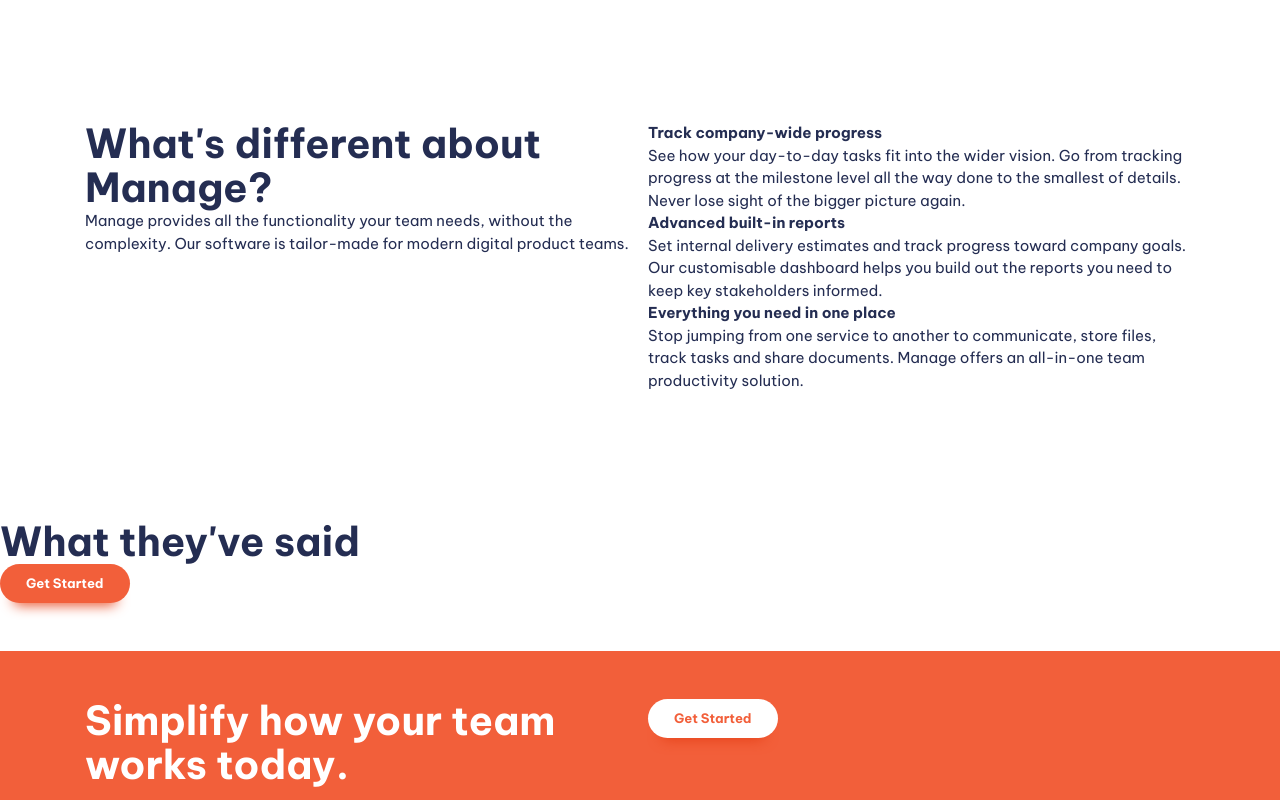
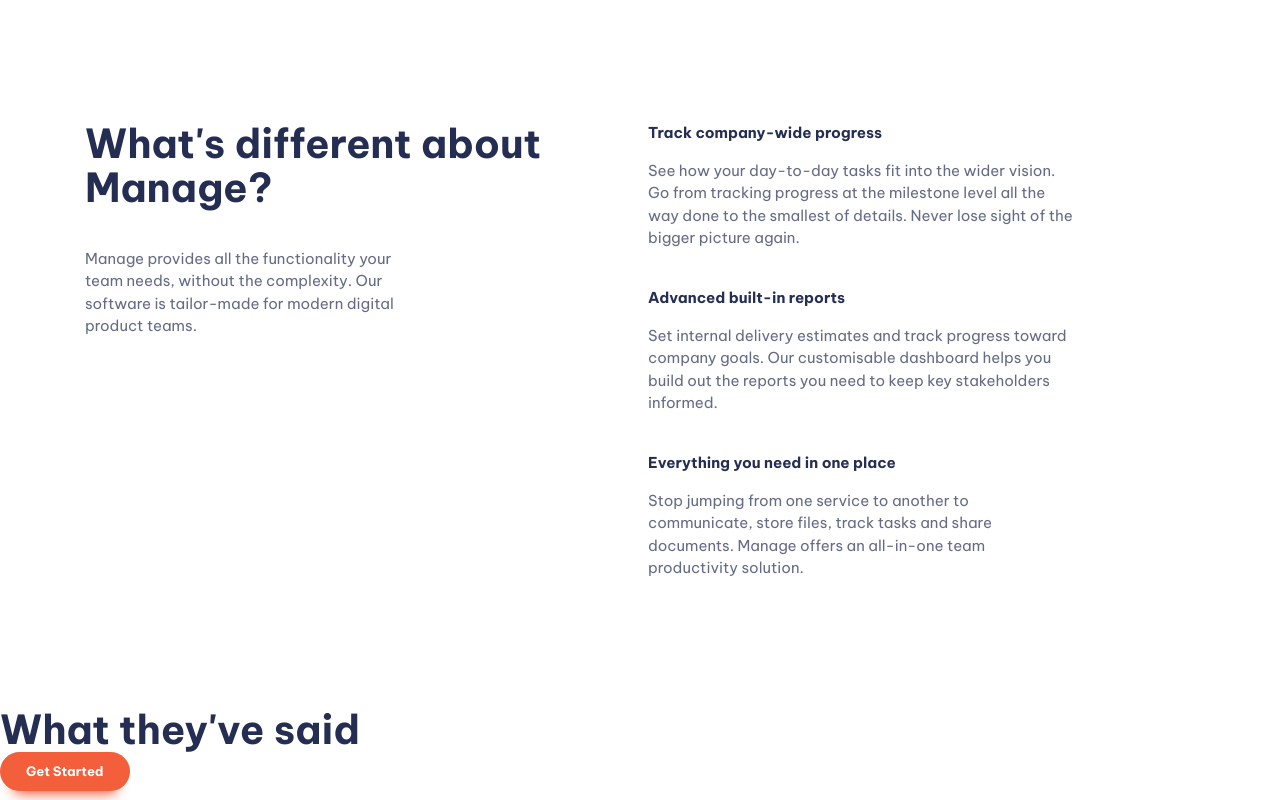
Before and after one commit to dipshanadh/fem-manage-landing-page, a website built with Vite: page index.html in a window 1280 px wide. Shown: the part 700-1500 px from the top of the page. Built offline with nearby package versions, Linux system fonts and the light colour scheme.

Commit message:
Spacings

```diff
--- a/index.html
+++ b/index.html
@@ -65,7 +65,7 @@
 			<section class="padding-block-900">
 				<div class="container">
 					<div class="even-columns">
-						<div>
+						<div class="flow">
 							<h1 class="fs-primary-heading fw-bold">
 								Bring everyone together to build better
 								products.
@@ -89,7 +89,7 @@
 			<section class="padding-block-900">
 				<div class="container">
 					<div class="even-columns">
-						<div>
+						<div class="flow">
 							<h2 class="fs-secondary-heading fw-bold">
 								What's different about Manage?
 							</h2>
@@ -102,42 +102,55 @@
 						<div>
 							<ul
 								role="list"
-								class="numbered-items">
+								class="numbered-items | flow">
 								<li>
+									<div
+										class="flow"
+										style="--flow-spacer: 1em">
 										<h3 class="fs-600 fw-bold">
 											Track company-wide progress
 										</h3>
-									<p>
-										See how your day-to-day tasks fit into
-										the wider vision. Go from tracking
-										progress at the milestone level all the
-										way done to the smallest of details.
-										Never lose sight of the bigger picture
-										again.
+										<p data-width="wide">
+											See how your day-to-day tasks fit
+											into the wider vision. Go from
+											tracking progress at the milestone
+											level all the way done to the
+											smallest of details. Never lose
+											sight of the bigger picture again.
 										</p>
+									</div>
 								</li>
 								<li>
+									<div
+										class="flow"
+										style="--flow-spacer: 1em">
 										<h3 class="fs-600 fw-bold">
 											Advanced built-in reports
 										</h3>
-									<p>
+										<p data-width="wide">
 											Set internal delivery estimates and
-										track progress toward company goals. Our
-										customisable dashboard helps you build
-										out the reports you need to keep key
-										stakeholders informed.
+											track progress toward company goals.
+											Our customisable dashboard helps you
+											build out the reports you need to
+											keep key stakeholders informed.
 										</p>
+									</div>
 								</li>
 								<li>
+									<div
+										class="flow"
+										style="--flow-spacer: 1em">
 										<h3 class="fs-600 fw-bold">
 											Everything you need in one place
 										</h3>
-									<p>
-										Stop jumping from one service to another
-										to communicate, store files, track tasks
-										and share documents. Manage offers an
-										all-in-one team productivity solution.
+										<p data-width="wide">
+											Stop jumping from one service to
+											another to communicate, store files,
+											track tasks and share documents.
+											Manage offers an all-in-one team
+											productivity solution.
 										</p>
+									</div>
 								</li>
 							</ul>
 						</div>
--- a/style.css
+++ b/style.css
@@ -134,6 +134,15 @@ body {
 	color: var(--clr-primary-400);
 }
 
+p:not([class]) {
+	opacity: 0.7;
+	max-width: 32ch;
+}
+
+p[data-width="wide"] {
+	max-width: 42ch;
+}
+
 /* Button */
 
 button {
@@ -259,6 +268,30 @@ button {
 	display: none;
 }
 
+.container {
+	--max-width: 1110px;
+	--padding: 1rem;
+
+	width: min(var(--max-width), 100% - (var(--padding) * 2));
+	margin-inline: auto;
+}
+
+:where(.flow > :not(:first-child)) {
+	margin-top: var(--flow-spacer, 2.5em);
+}
+
+.even-columns {
+	display: grid;
+	gap: 1rem;
+}
+
+@media (min-width: 50em) {
+	.even-columns {
+		grid-auto-flow: column;
+		grid-auto-columns: 1fr;
+	}
+}
+
 .text-primary-400 {
 	color: var(--clr-primary-400);
 }
@@ -343,19 +376,6 @@ button {
 	}
 }
 
-.container {
-	--max-width: 1110px;
-	--padding: 1rem;
-
-	width: min(var(--max-width), 100% - (var(--padding) * 2));
-	margin-inline: auto;
-}
-
-.even-columns {
-	display: grid;
-	gap: 1rem;
-}
-
 .padding-block-900 {
 	padding-block: var(--size-900);
 }
@@ -363,10 +383,3 @@ button {
 .padding-block-700 {
 	padding-block: var(--size-700);
 }
-
-@media (min-width: 50em) {
-	.even-columns {
-		grid-auto-flow: column;
-		grid-auto-columns: 1fr;
-	}
-}
```
Lines whose indentation alone changed are shown as unchanged.
